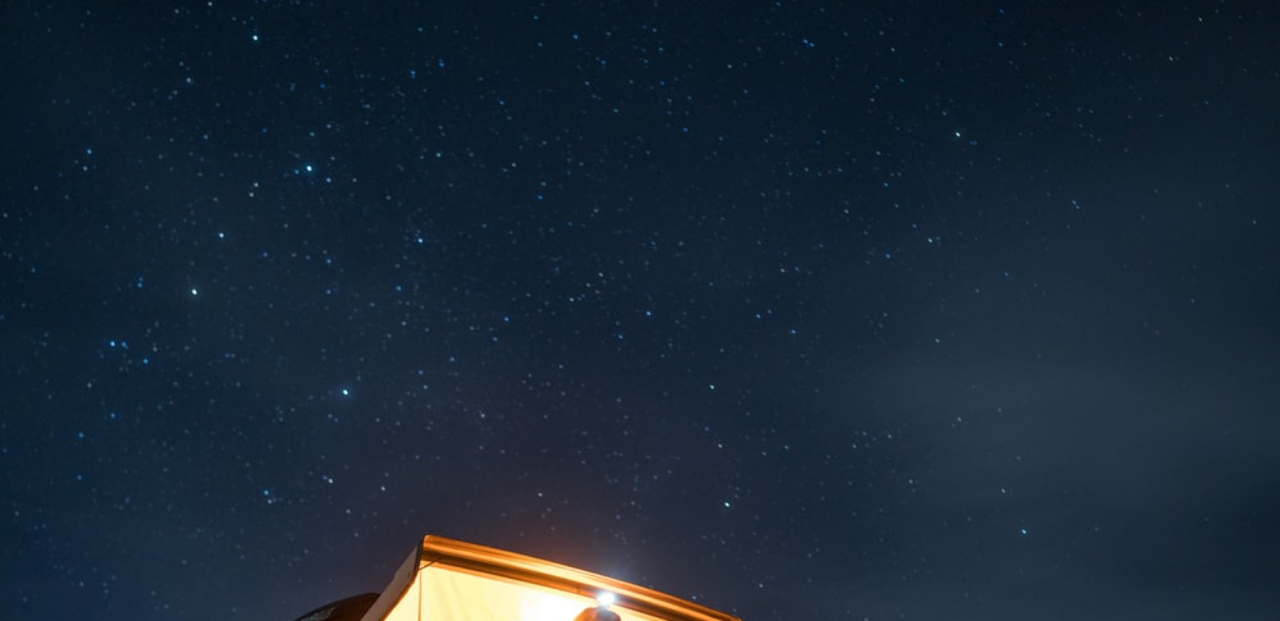
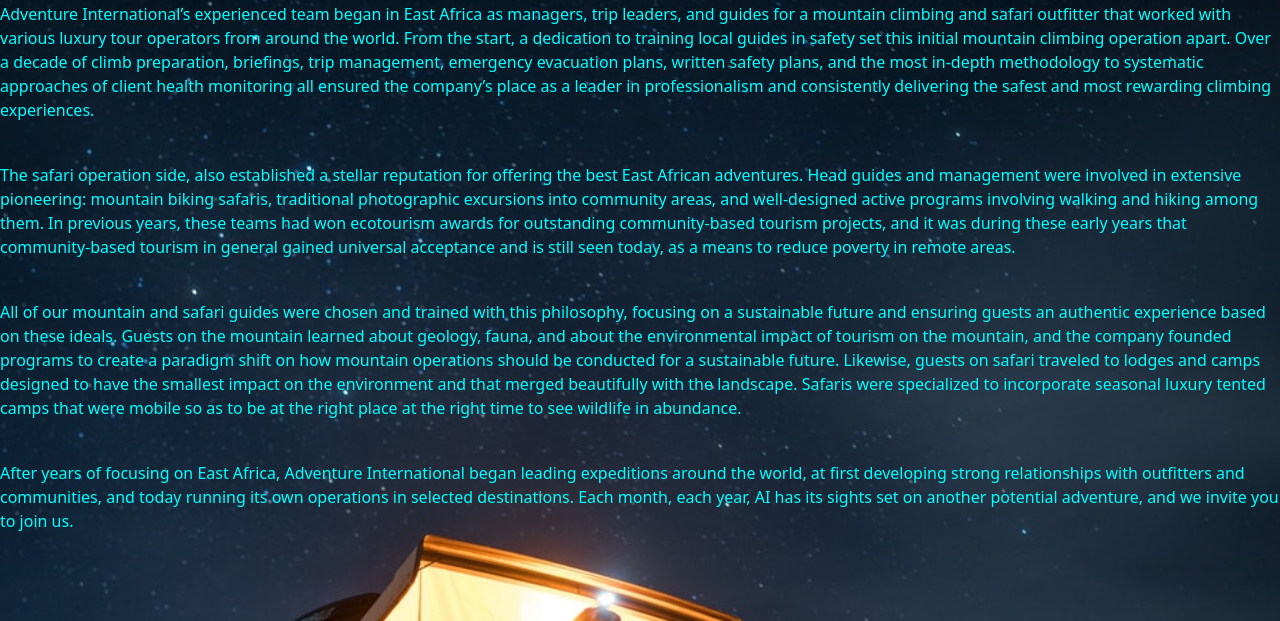
Before and after one commit to OTIENO-png/branajal, a plain HTML site: page home.html in a window 1280 px wide. Shown: the part 179-800 px from the top of the page. Drawn offline with nearby package versions, Linux system fonts and the light colour scheme.

Commit message:
background

```diff
--- a/home.html
+++ b/home.html
@@ -19,14 +19,51 @@
        /* width: 500%;
         height: 500%;*/
     }
+    P{
+        padding-top: 25px;
+        color: aqua;
+    }
+    h1{
+        padding-top: 100px;
+        padding-left: 150px;
+        padding-right: 150px;
+    }
 </style>
 <body>
     <nav class="navbar">
-        <a id="about1" href="home.html">HOME</a> &nbsp;
+        <a id="about1" href="#about1">ABOUT</a> &nbsp;
         <a id="gallery" href="gallery.html">GALLERY</a>&nbsp;
         <a id="resume1" href="#">RESERVATION</a>
         <a id="resume1" href="#">CONTACT</a>
 
     </nav>
+    <!-- <br><br><br> -->
+    <h1>WELCOME TO BRANAJAL ADVERNTURES</h1>
+    <p>Adventure International’s experienced team began in East Africa as managers, trip leaders, and guides for a mountain
+    climbing and safari outfitter that worked with various luxury tour operators from around the world. From the start, a
+    dedication to training local guides in safety set this initial mountain climbing operation apart. Over a decade of climb
+    preparation, briefings, trip management, emergency evacuation plans, written safety plans, and the most in-depth
+    methodology to systematic approaches of client health monitoring all ensured the company’s place as a leader in
+    professionalism and consistently delivering the safest and most rewarding climbing experiences.</p>
+
+    <p> The safari operation side, also established a stellar reputation for offering the best East African adventures. Head
+    guides and management were involved in extensive pioneering: mountain biking safaris, traditional photographic
+    excursions into community areas, and well-designed active programs involving walking and hiking among them. In previous
+    years, these teams had won ecotourism awards for outstanding community-based tourism projects, and it was during these
+    early years that community-based tourism in general gained universal acceptance and is still seen today, as a means to
+    reduce poverty in remote areas.</p>
+
+<p>All of our mountain and safari guides were chosen and trained with this philosophy, focusing on a sustainable future and
+    ensuring guests an authentic experience based on these ideals. Guests on the mountain learned about geology, fauna, and
+    about the environmental impact of tourism on the mountain, and the company founded programs to create a paradigm shift
+    on how mountain operations should be conducted for a sustainable future. Likewise, guests on safari traveled to lodges
+    and camps designed to have the smallest impact on the environment and that merged beautifully with the landscape.
+    Safaris were specialized to incorporate seasonal luxury tented camps that were mobile so as to be at the right place at
+    the right time to see wildlife in abundance.</p>
+
+    <p>After years of focusing on East Africa, Adventure International began leading expeditions around the world, at first
+    developing strong relationships with outfitters and communities, and today running its own operations in selected
+    destinations. Each month, each year, AI has its sights set on another potential adventure, and we invite you to join us.
+</p>
 </body>
 </html>
```
Also changed, not shown: gallery.html (+17 -0 lines), index.html (+1 -1 lines).
